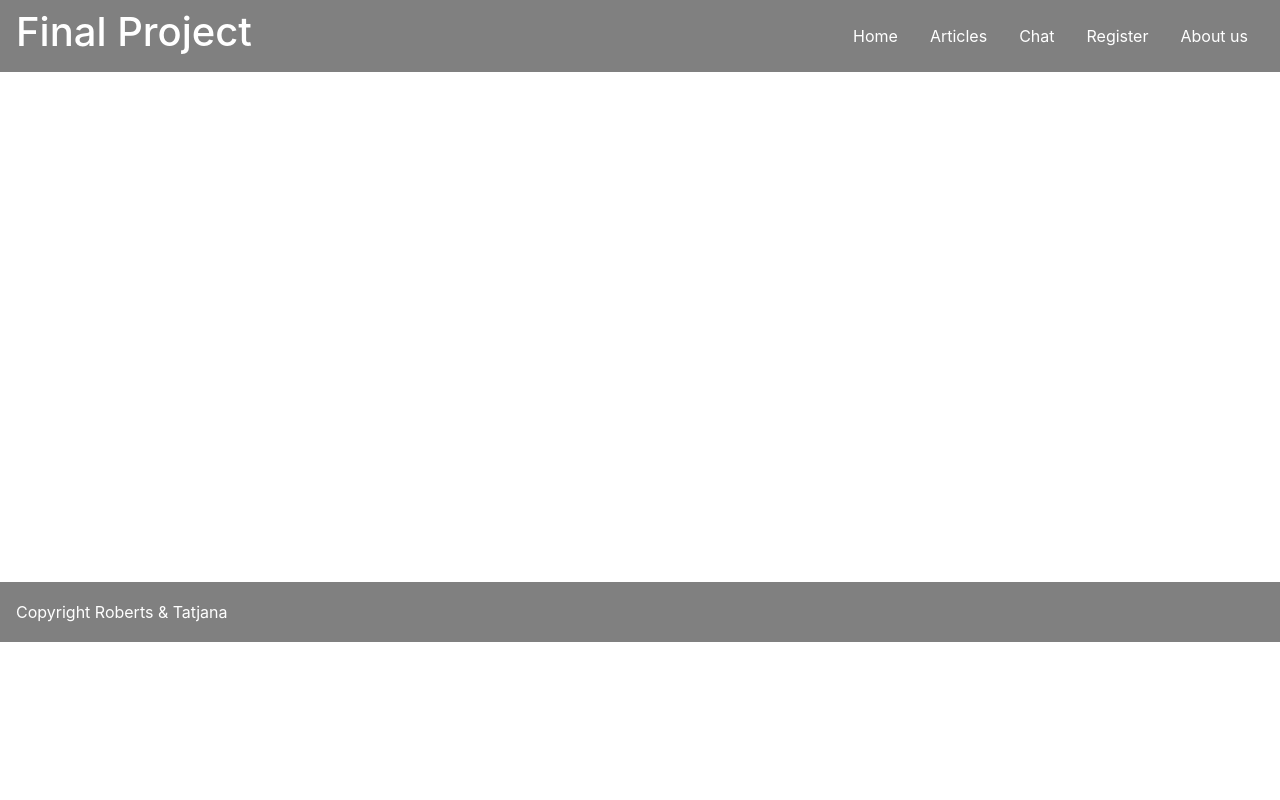
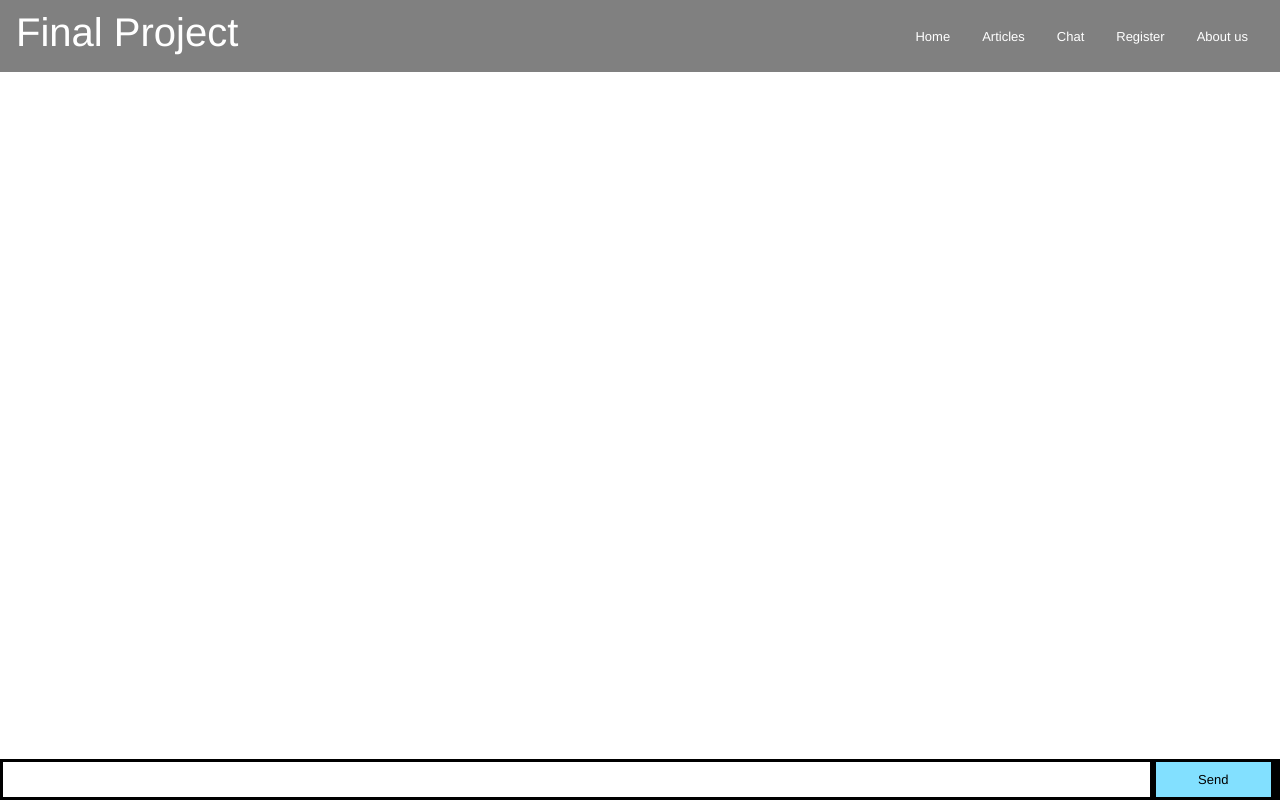
Before and after one commit to TanidaS/Home_work, a plain HTML site: page chat.html in a window 1280 px wide. Drawn offline with nearby package versions, Linux system fonts and the light colour scheme.

Commit message:
2017/12/12_3

```diff
--- a/chat.html
+++ b/chat.html
@@ -1,12 +1,24 @@
 <html>
     <head>
             <meta charset="utf-8">
-            <title>Chat page</title>
+            <title>Register page</title>
             <link rel="stylesheet" href="https://maxcdn.bootstrapcdn.com/bootstrap/4.0.0-beta.2/css/bootstrap.min.css" integrity="sha384-PsH8R72JQ3SOdhVi3uxftmaW6Vc51MKb0q5P2rRUpPvrszuE4W1povHYgTpBfshb" crossorigin="anonymous">
             <link rel="stylesheet" href="css/style.css">
+            <link href="js/register.js">
             <script src="https://code.jquery.com/jquery-3.2.1.slim.min.js" integrity="sha384-KJ3o2DKtIkvYIK3UENzmM7KCkRr/rE9/Qpg6aAZGJwFDMVNA/GpGFF93hXpG5KkN" crossorigin="anonymous"></script>
             <script src="https://cdnjs.cloudflare.com/ajax/libs/popper.js/1.12.3/umd/popper.min.js" integrity="sha384-vFJXuSJphROIrBnz7yo7oB41mKfc8JzQZiCq4NCceLEaO4IHwicKwpJf9c9IpFgh" crossorigin="anonymous"></script>
             <script src="https://maxcdn.bootstrapcdn.com/bootstrap/4.0.0-beta.2/js/bootstrap.min.js" integrity="sha384-alpBpkh1PFOepccYVYDB4do5UnbKysX5WZXm3XxPqe5iKTfUKjNkCk9SaVuEZflJ" crossorigin="anonymous"></script>
+      <title>Socket.IO chat</title>
+      <style>
+        * { margin: 0; padding: 0; box-sizing: border-box; }
+        body { font: 13px Helvetica, Arial; }
+        form { background: #000; padding: 3px; position: fixed; bottom: 0; width: 100%; }
+        form input { border: 0; padding: 10px; width: 90%; margin-right: .5%; }
+        form button { width: 9%; background: rgb(130, 224, 255); border: none; padding: 10px; }
+        #messages { list-style-type: none; margin: 0; padding: 0; }
+        #messages li { padding: 5px 10px; }
+        #messages li:nth-child(odd) { background: #eee; }
+      </style>
     </head>
     <body>
             <header class="navbar" >
@@ -19,13 +31,9 @@
                         <a class="nav-link" href="about_us.html">About us</a>
                     </nav>
             </header>
-
-        <div class="container">
-
-        </div>
-
-        <footer>
-            <h7>Copyright Roberts & Tatjana</h7>
-        </footer>
+      <ul id="messages"></ul>
+      <form action="">
+        <input id="m" autocomplete="off" /><button>Send</button>
+      </form>
       </body>
         </html>
```
Also changed, not shown: js/chat.js (added). Lines whose indentation alone changed are shown as unchanged.
